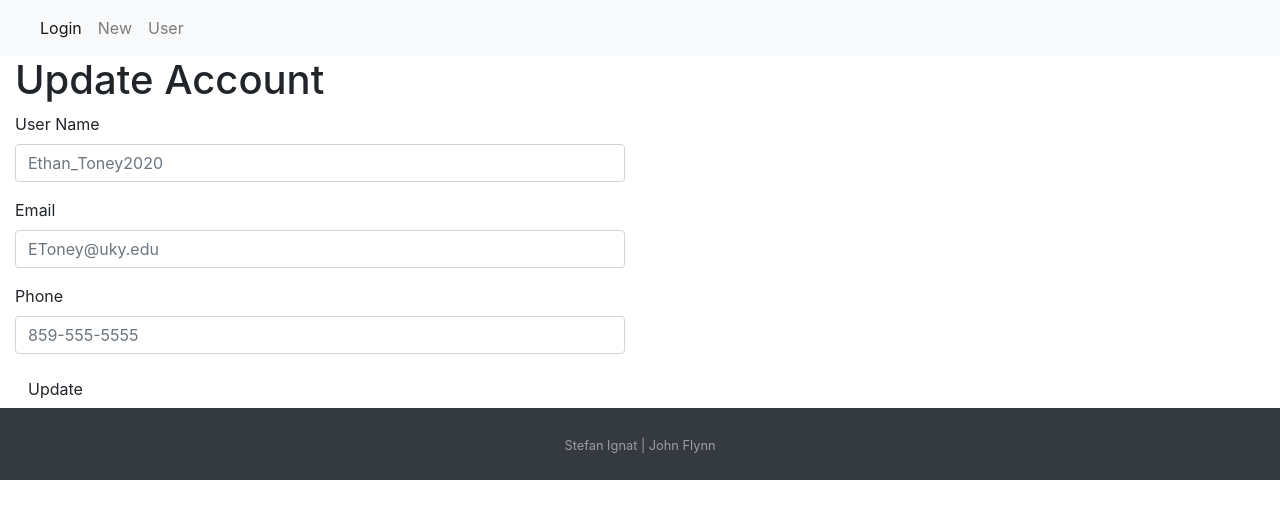
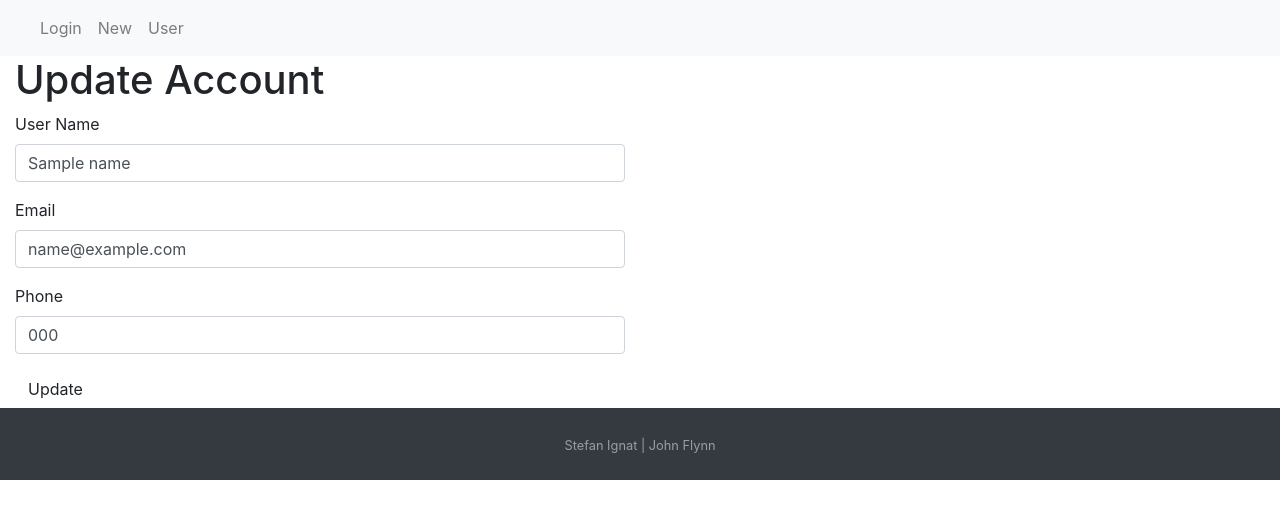
Before and after one commit to johnny-flynn/CS316_PA4, a Node project: template views/pages/user.handlebars in a window 1280 px wide. Shown: the top 519 px of the page. Run offline with Node 20 templates, Linux system fonts and the light colour scheme; the template is opened without the code that fills it: most values are stand-ins (such as "Sample title", 1, 10 or a date in 2020); some libraries are stand-ins or nearby versions.

Commit message:
Finished

```diff
--- a/app.js
+++ b/app.js
@@ -6,6 +6,7 @@ var flash = require('connect-flash');
 var session = require('express-session');
 var cookieParser = require('cookie-parser');
 const uuidv4 = require('uuid/v4');
+
 
 const users = {
     username: {
@@ -66,8 +67,6 @@ app.route('/new')
 
        //Check that passwords match
        if (req.body.password !== req.body.verified_password) {
-           //req.flash("messages", { "error" : "Passwords do not match" });
-           //res.locals.messages = req.flash();
            res.status(406).render('new', {
                passmatch: {
                    level: 'warning',
@@ -100,24 +99,17 @@ app.route('/new')
 
        //send success
        else {
+           newuser = uuidv4();
            //add user to store
-           data.set(req.body.email, {
+           data.set(newuser, {
                username: req.body.name,
                email: req.body.email,
                password: req.body.password,
                phone: req.body.phone,
-               id: uuidv4()
+               id: newuser
            })
-           //res.json({
-           //    message: 'success!'
-           //})
-           res.status(201).render('login', {
-            usercreated: {
-                level: 'warning',
-                title: '201',
-                message: 'User created!'
-            }
-        })
+
+           res.status(201).redirect('login')
        }
     })
 
@@ -134,7 +126,9 @@ app.route('/login')
         res.status(200).sendFile(path.join(__dirname, 'login.html'));
     })
     .post((req, res) => {
-        const user = data.get(req.body.email);
+        allusers = Object.values(data.store);
+        console.log('store', Object.values(data.store));
+        const user = allusers.find(user => user.email === req.body.email)
         console.log(user);
         //check that user exists
         if (user === undefined || user.password !== req.body.password) {
@@ -150,20 +144,36 @@ app.route('/login')
         else res.status(202).redirect(`/user/${user.id}`)
     });
 
-/*app.route('/user/:user_username')
-    .get((req, res) => {
-        res.send(req.params.username);
-    })
-    */
 app.route('/user/:user_id')
     .get((req,res) =>{
-        res.status(202).render('user')
+        const user = data.get(req.params.user_id)
+        res.status(202).render('user', {
+            name: user.username,
+            email: user.email,
+            phone: user.phone,
+            updated: true
+        })
     })
+    .post((req, res) => {
+        console.log(req.body);
+
+        const user = data.get(req.params.user_id);
+        grabemail = user.email
+        const email = data.get(grabemail);
+
+            //add user to store
+            data.set(req.params.user_id, {
+                username: req.body.name,
+                email: req.body.email,
+                password: user.password,
+                phone: req.body.phone,
+                id: req.params.user_id
+            })
+        });
 app.post((req, res) => {
     res.send('post request')
 // some debug info
 console.log(req.body);
-//document.getElementByID("login").submit();
 });
 app.listen(3000, () => {
 console.log('express app running at http://localhost:3000/')
--- a/views/pages/user.handlebars
+++ b/views/pages/user.handlebars
@@ -5,15 +5,15 @@
                     <h1>Update Account</h1>
                      <div class="form-group">
                          <label>User Name</label>
-                        <input type="text" class="form-control" placeholder="Ethan_Toney2020" id="name" name="name" required>
+                        <input type="text" class="form-control" value="{{name}}" id="name" name="name" required>
                      </div>
                      <div class="form-group">
                         <label>Email</label>
-                        <input type="email" class="form-control" placeholder="EToney@uky.edu" id="email" name="email" required/>
+                        <input type="email" class="form-control" value="{{email}}" id="email" name="email" required/>
                      </div>
                      <div class="form-group">
                         <label>Phone</label>
-                        <input type="text" class="form-control" placeholder="859-555-5555" id="phone" name="phone" required/>
+                        <input type="text" class="form-control" value="{{phone}}" id="phone" name="phone" required/>
                      </div>
                      <button type="submit" class="btn btn-black">Update</button>
                   </form>
--- a/views/partials/header.handlebars
+++ b/views/partials/header.handlebars
@@ -7,7 +7,7 @@
         </button>
             <div class="collapse navbar-collapse" id="navbarSupportedContent">
             <ul class="navbar-nav mr-auto">
-                <li class="nav-item active">
+                <li class="nav-item">
                     <a class="nav-link" href="/login">Login</a>
                 </li>
                 <li class="nav-item">
```
Also changed, not shown: user.html (+2 -5 lines).
